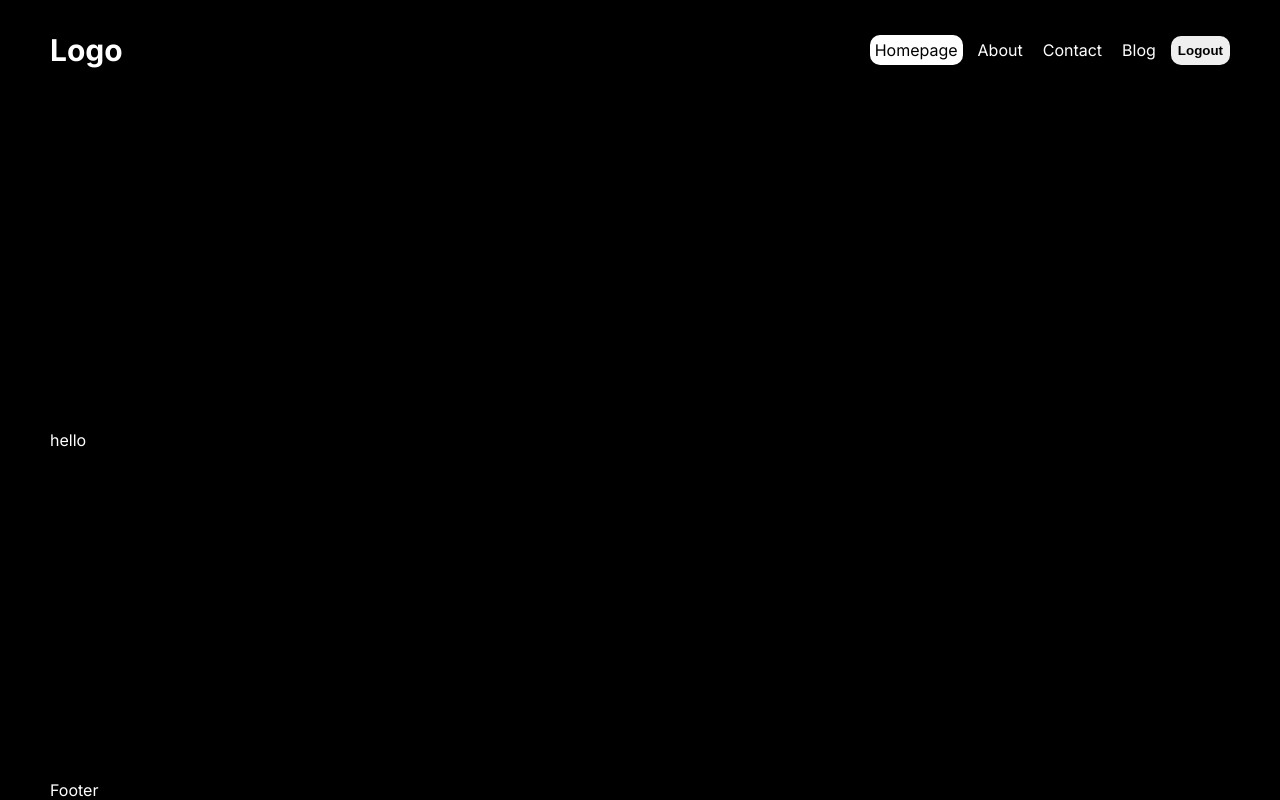
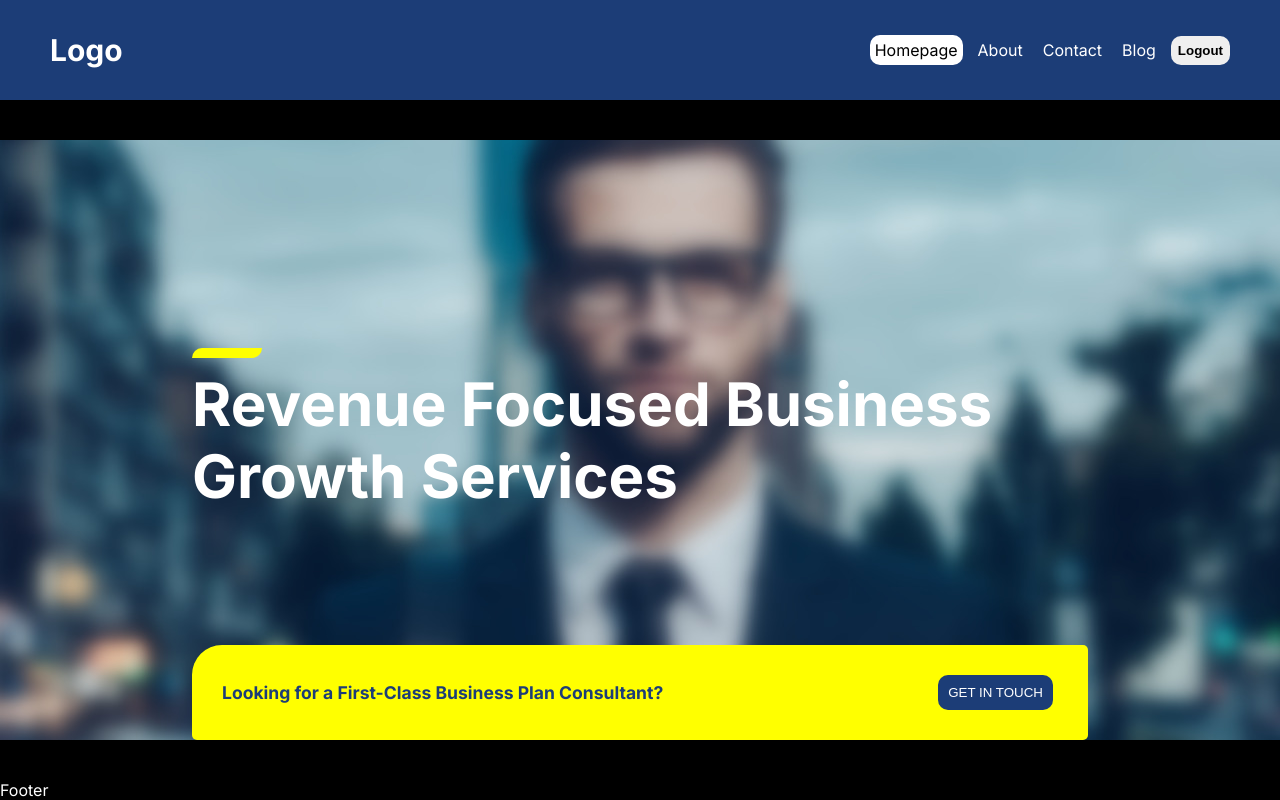
Before and after one commit to Taoufik-BENNOUR/agency_next, a Next.js app: page / in a window 1280 px wide. Built offline with nearby package versions, Linux system fonts and the light colour scheme.

Commit message:
style : Home page

```diff
--- a/next.config.mjs
+++ b/next.config.mjs
@@ -1,4 +1,13 @@
 /** @type {import('next').NextConfig} */
-const nextConfig = {};
+const nextConfig = {
+    images:{
+        remotePatterns:[
+            {
+                protocol:'https',
+                hostname:'images.pexels.com'
+            }
+        ]
+    }
+};
 
 export default nextConfig;
--- /dev/null
+++ b/src/app/about/about.module.css
@@ -0,0 +1,5 @@
+.imgContainer{
+    position: relative;
+    width: 500px;
+    height: 250px;
+}
--- a/src/app/globals.css
+++ b/src/app/globals.css
@@ -92,7 +92,6 @@ body {
 }
 .app{
   margin: auto;
-  padding: 0 50px;
   min-height: 100vh;
   display: flex;
   flex-direction: column;
--- /dev/null
+++ b/src/app/home.module.css
@@ -0,0 +1,60 @@
+.slider{
+    position: relative;
+    width: 100%;
+    height: 600px;
+    background-image: url("/slide-1.jpg");
+    background-repeat: no-repeat;
+    background-position: center;
+    background-size: auto;
+    display: flex;
+    justify-content: center;
+    align-items: center;
+    font-size: 50px;
+}
+.title{
+    width: 70%;
+    margin: 30px;
+    font-weight: bolder;
+    position: relative;
+    font-size: 1.2em;
+}
+.title::after{
+        content: "";
+        position: absolute;
+        height: 10px;
+        width: 70px;
+        top: -20px;
+        left: 0;
+        background-color: yellow;
+        border-radius: 10px 0px 10px 0px;
+}
+.contact{
+    position: absolute;
+    bottom: 0;
+    left: 0;
+    right: 0;
+    background-color:yellow;
+    margin: auto;
+    display: flex;
+    align-items: center;
+    justify-content: space-between;
+    gap: 10px;
+    padding:30px;
+    width: 70%;
+    color: #1C3D77;
+    border-radius: 30px 5px 5px 5px;
+    font-size: 0.3em;
+}
+.button{
+    background-color:#1C3D77;
+    border:none;
+    color: white;
+    padding: 10px;
+    border-radius: var(--br);
+    text-transform: uppercase;
+    margin:0 5px;
+    cursor: pointer;
+}
+.para{
+    font-weight: bold;
+}
--- a/src/app/page.js
+++ b/src/app/page.js
@@ -1,8 +1,18 @@
+import Image from "next/image";
+import styles from "./home.module.css"
 
 export default function Home() {
   return (
     <div>
-      hello
+      <div className={styles.slider}>
+        <h1 className={styles.title}>Revenue Focused Business Growth Services</h1>
+        <div className={styles.contact}>
+          <h3 className={styles.para}>Looking for a First-Class Business Plan Consultant?</h3>
+          <div>
+            <button  className={styles.button}>GET IN TOUCH</button>
+          </div>
+        </div>
+      </div>
     </div>
   );
 }
--- a/src/components/navbar/navbar.module.css
+++ b/src/components/navbar/navbar.module.css
@@ -1,8 +1,11 @@
 .container{
     height: 100px;
+    padding: 0 50px;
     display: flex;
     align-items: center;
     justify-content: space-between;
+    background-color: #1C3D77;
+
 }
 .logo{
    font-size: 30px;
```
Also changed, not shown: src/app/about/page.jsx (+9 -2 lines), public/about_bg.webp (added), public/slide-1.jpg (added).
